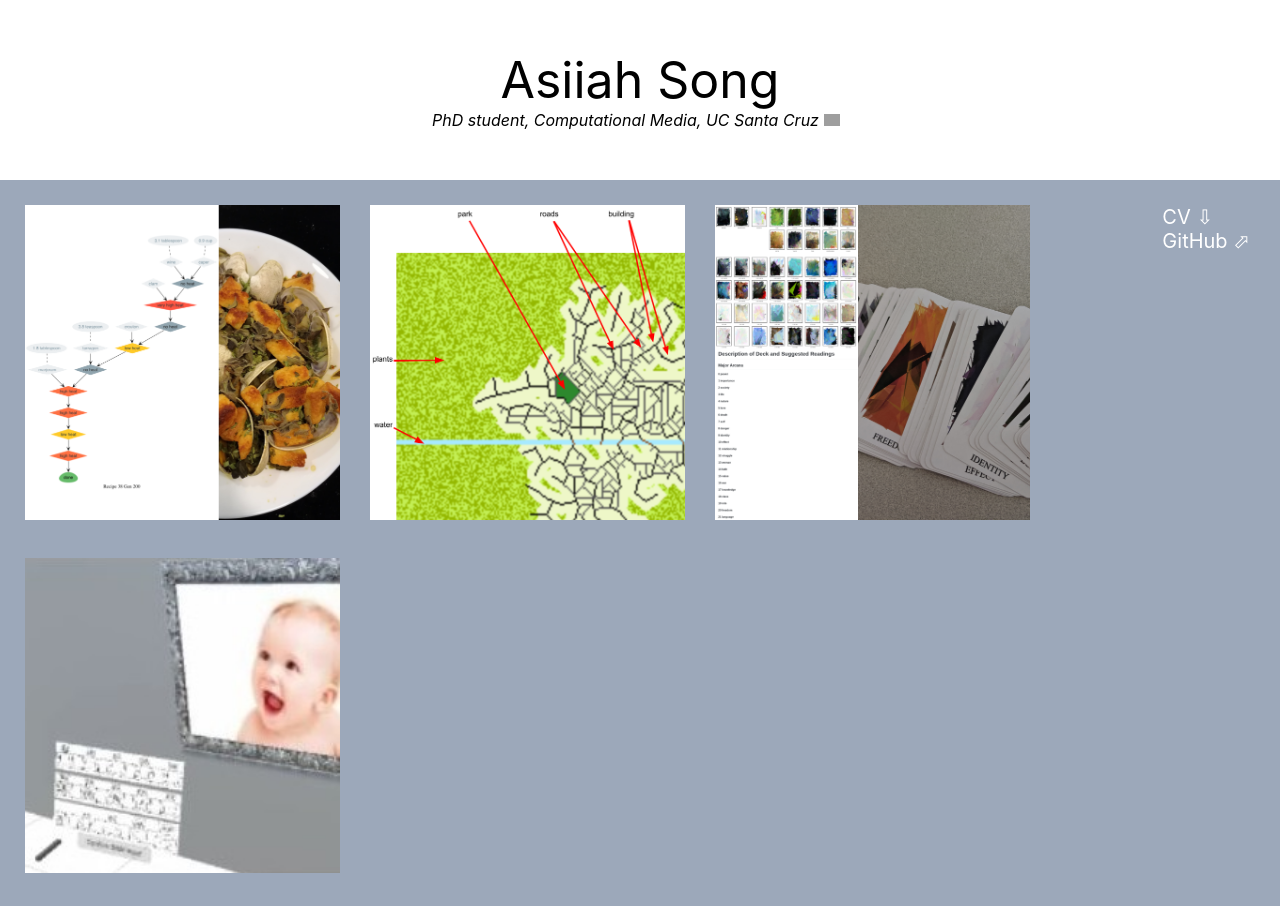
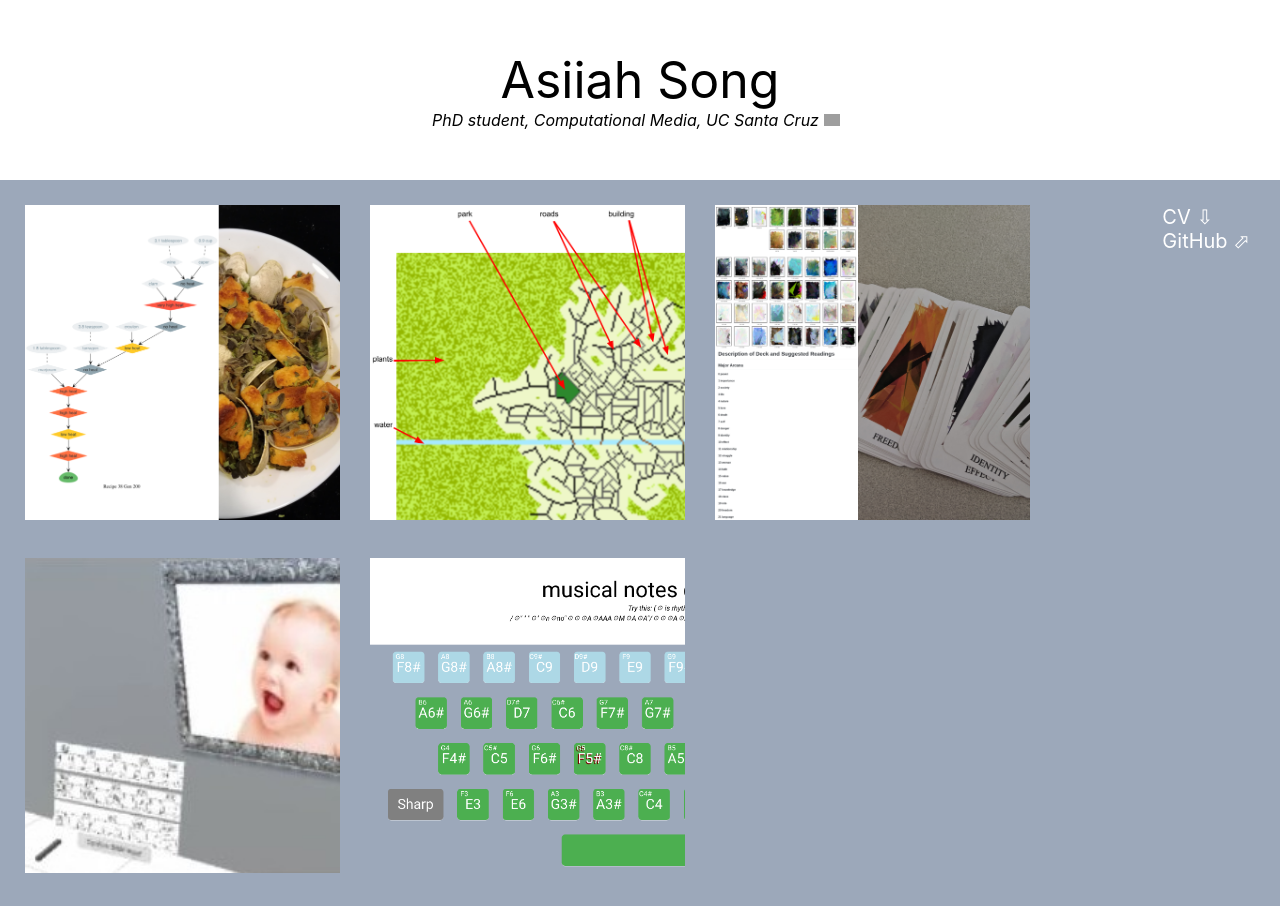
Before and after one commit to julinas/julinas.github.io, a React (Create React App) app: page / in a window 1280 px wide. Built offline with nearby package versions, Linux system fonts and the light colour scheme; grey boxes are pictures that could not be loaded.

Commit message:
add project

```diff
--- a/src/App.js
+++ b/src/App.js
@@ -51,6 +51,12 @@ function App() {
 	    		iSAM<br/>2020
 	    	</a>
 	    </div>
+	    <div class="portfolio-item">
+	    	<img src="keyboard.png"/>
+	        <a href="https://github.com/julinas/notes-on-a-keyboard" target="_blank">
+	    		notes on a keyboard<br/>2020
+	    	</a>
+	    </div>
 	</div>
 	</div>
     );
```
Also changed, not shown: public/keyboard.png (added).
